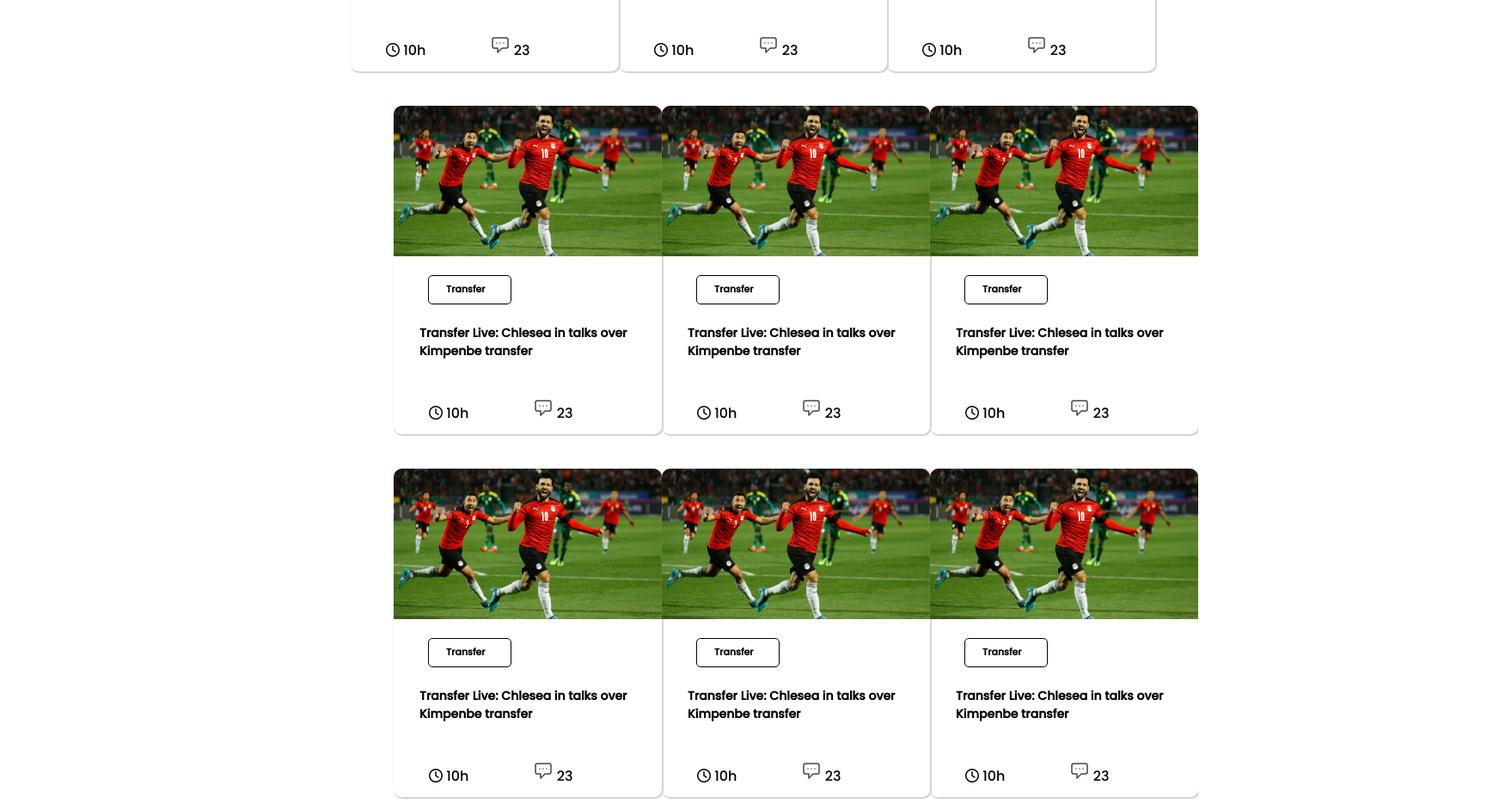
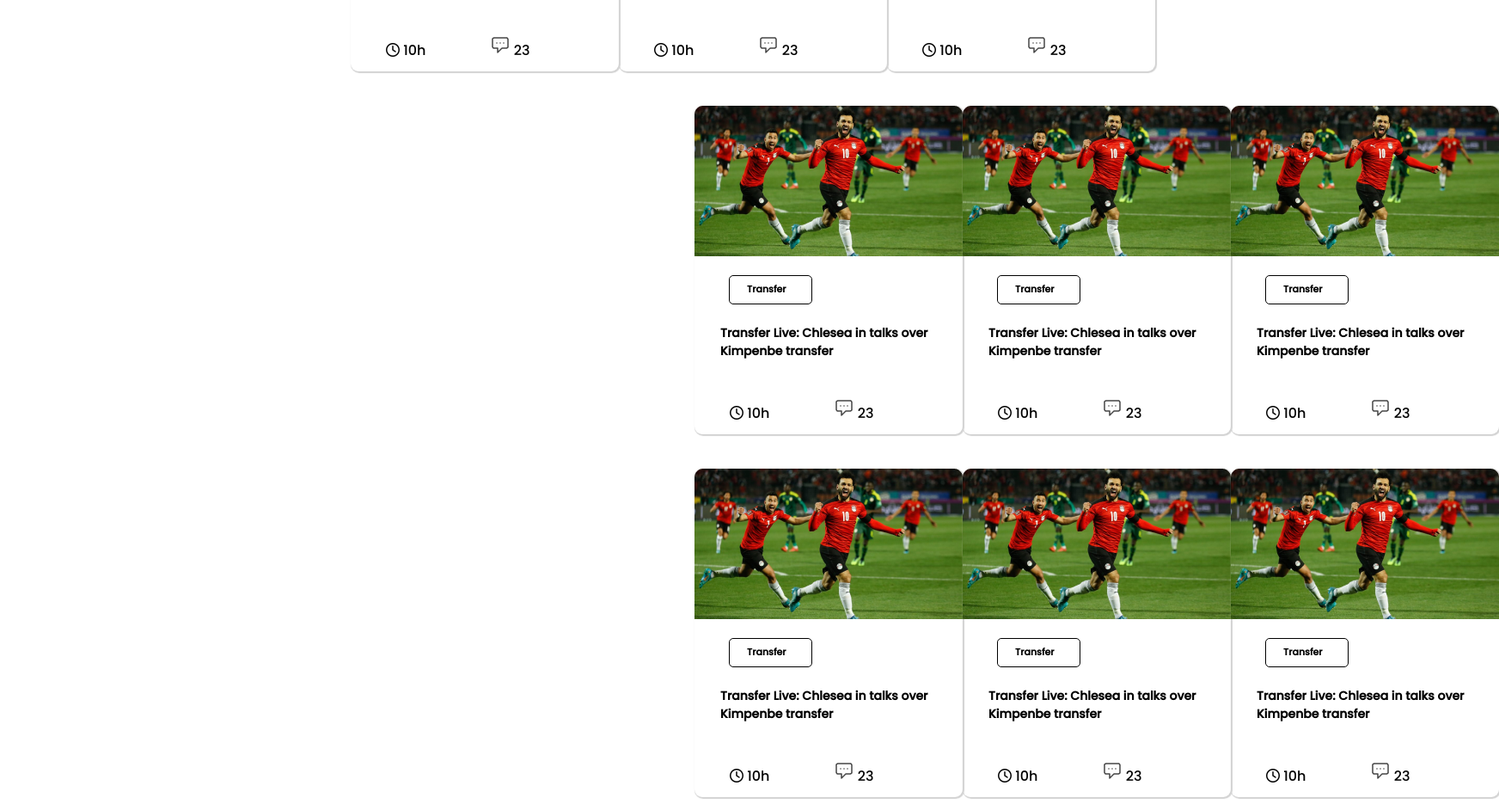
Before and after one commit to abrarasif11/Assignment-2, a plain HTML site: page index.html in a window 1280 px wide. Shown: the part 1207-2142 px from the top of the page at 86% size, 1744 px wide, since content can reach past the window. Drawn offline with Linux system fonts and the light colour scheme.

Commit message:
transfer-part

```diff
--- a/style.css
+++ b/style.css
@@ -188,8 +188,8 @@ padding-left: 30px;
     display: flex;
     justify-content: space-evenly;
 
-    margin-right: 450px;
-    margin-left: 450px;
+    margin-right: 400px;
+    margin-left: 800px;
     margin-top: 40px;
 
 
@@ -197,8 +197,8 @@ padding-left: 30px;
 .transfer-box3{
     display: flex;
     justify-content: space-evenly;
-    margin-left: 450px;
-    margin-right: 450px;
+    margin-left: 800px;
+    margin-right: 400px;
     margin-top: 40px;
 
 }
```
